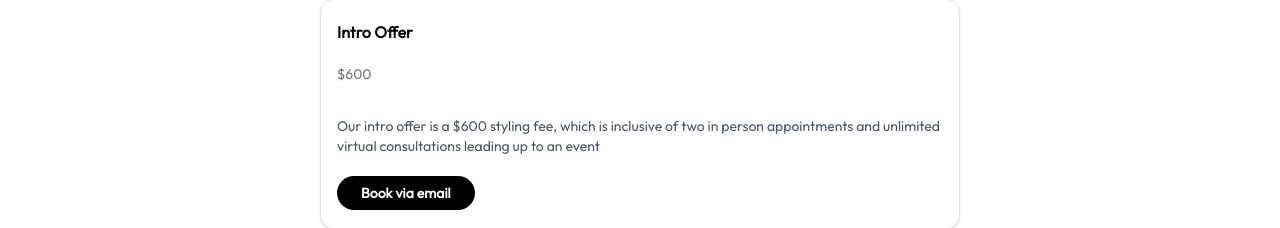
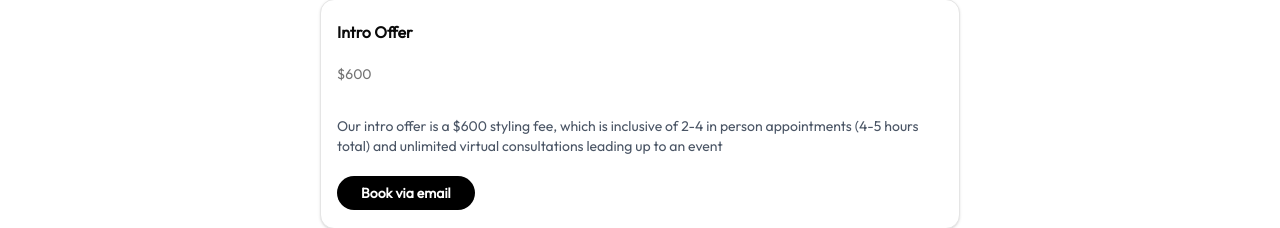
Before and after one commit to ecparadise/oneofakindstyling, a Next.js app: page /services in a window 1280 px wide. Shown: the part 193-421 px from the top of the page. Built offline with nearby package versions, Linux system fonts and the light colour scheme; a web font is replaced by a local one.

Commit message:
updating intro offer

```diff
--- a/app/constants/services-list.ts
+++ b/app/constants/services-list.ts
@@ -6,7 +6,7 @@ export const servicesList = {
         name: "Intro Offer",
         cost: "$600",
         description:
-          "Our intro offer is a $600 styling fee, which is inclusive of two in person appointments and unlimited virtual consultations leading up to an event",
+          "Our intro offer is a $600 styling fee, which is inclusive of 2-4 in person appointments (4-5 hours total) and unlimited virtual consultations leading up to an event",
         link: {
           url: "mailto:oneofakindstyling@gmail.com?subject=Intro%20Offer%20Booking%20Request&body=Hi%2C%20I%20am%20interested%20in%20booking%20the%20intro%20offer!",
           text: "Book via email",
```
